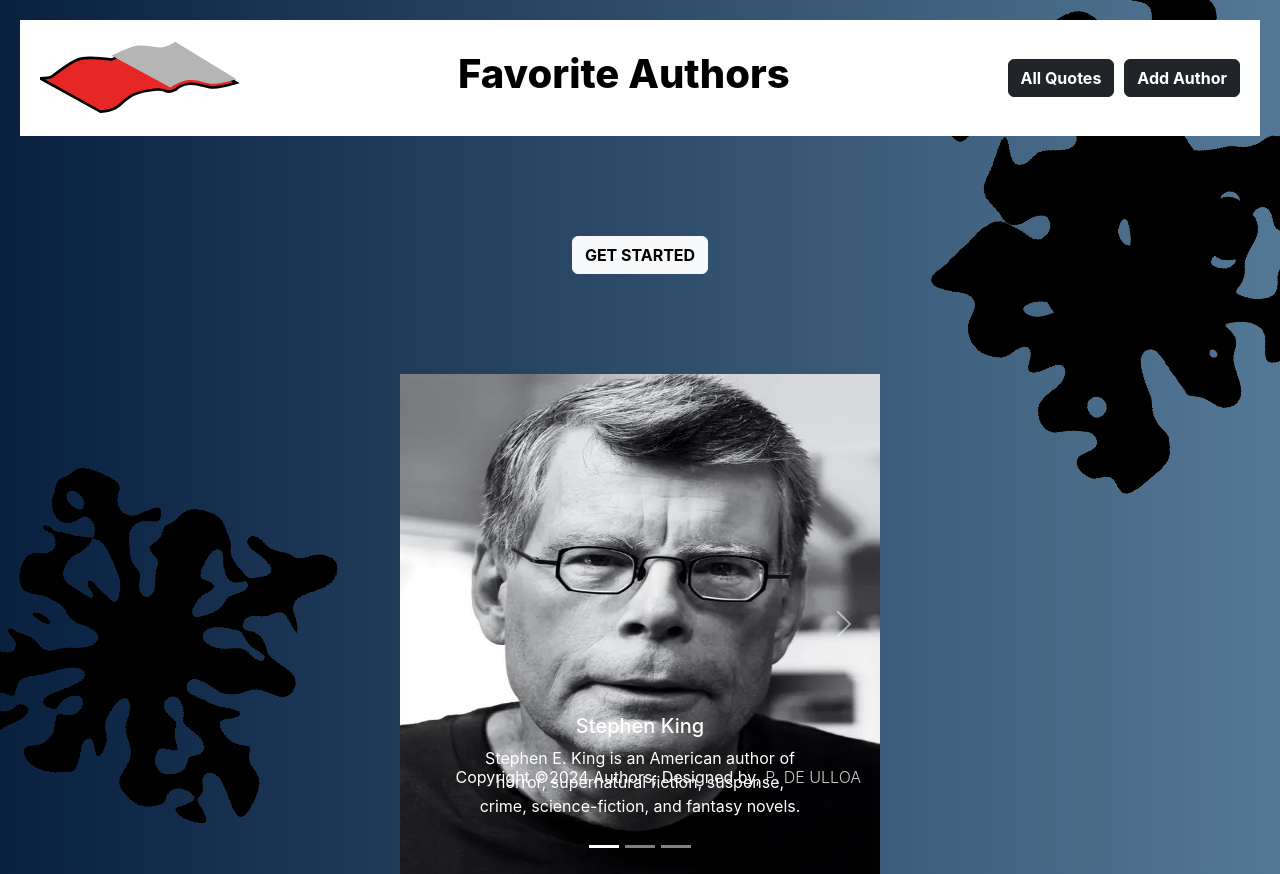
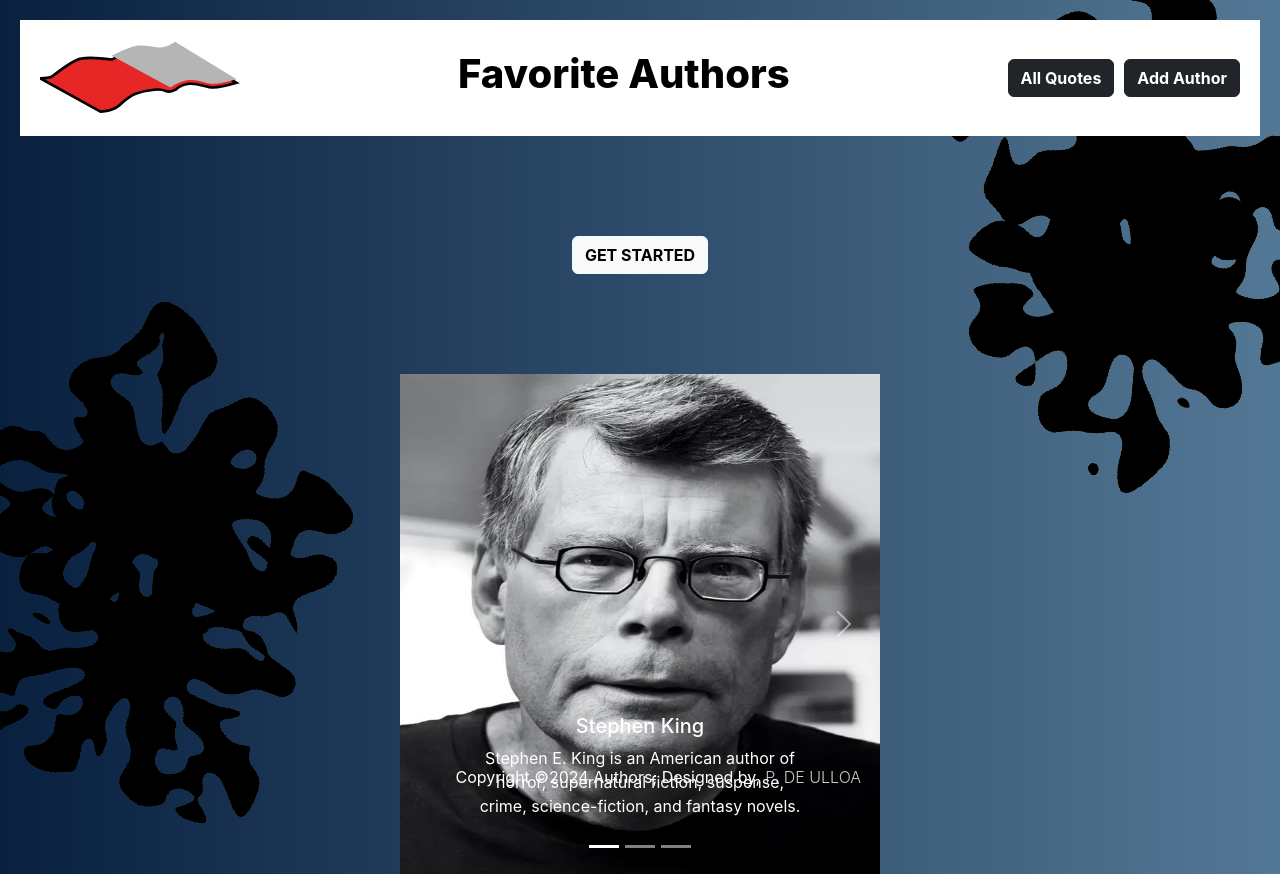
Before and after one commit to PaulDeUlloa/MERN_Authors, a React (Create React App) app in the folder client/: page / in a window 1280 px wide. Built offline with nearby package versions, Linux system fonts and the light colour scheme.

Commit message:
splash 4 and splash 3 updated

```diff
--- a/client/src/App.css
+++ b/client/src/App.css
@@ -87,7 +87,7 @@ body{
     repeating-conic-gradient(#000 0 3%, #0000 0 11%),
     repeating-conic-gradient(#0000 0 5%, #000 0 7%) 50% / 60% 60%,
     repeating-conic-gradient(#0000 0 7%, #000 0 9%) 50% / 70% 70%,
-    repeating-conic-gradient(#0000 0 11%, #000 0 13%) 50% / 80% 80%,
+    repeating-conic-gradient(#0000 0 11%, #000 0 12%) -113% / 80% 80%,
     radial-gradient(#000 22%, #0000 0),
     #fff;
   mix-blend-mode: darken;
@@ -98,6 +98,27 @@ body{
   bottom: 0;
   right: 0;
   margin-bottom: 350px;
+  z-index: -1;
+}
+
+#splash4{
+  width: 300px;
+  height: 300px;
+  background:
+    repeating-conic-gradient(#000 0 3%, #0000 0 11%),
+    repeating-conic-gradient(#0000 0 5%, #000 0 7%) 50% / 60% 60%,
+    repeating-conic-gradient(#0000 0 7%, #000 0 9%) 50% / 57% 70%,
+    repeating-conic-gradient(#0000 0 12%, #000 0 11%) 50% / 80% 80%,
+    radial-gradient(#000 22%, #0000 0),
+    #fff;
+  mix-blend-mode: darken;
+  filter: blur(10px) contrast(100) brightness(1)  grayscale(1);
+  box-shadow: 0 0 0 50px #fff;
+  rotate: 50deg;
+  position: fixed;
+  top: 0;
+  left: 0;
+  margin-top: 350px;
   z-index: -1;
 }
 
```
